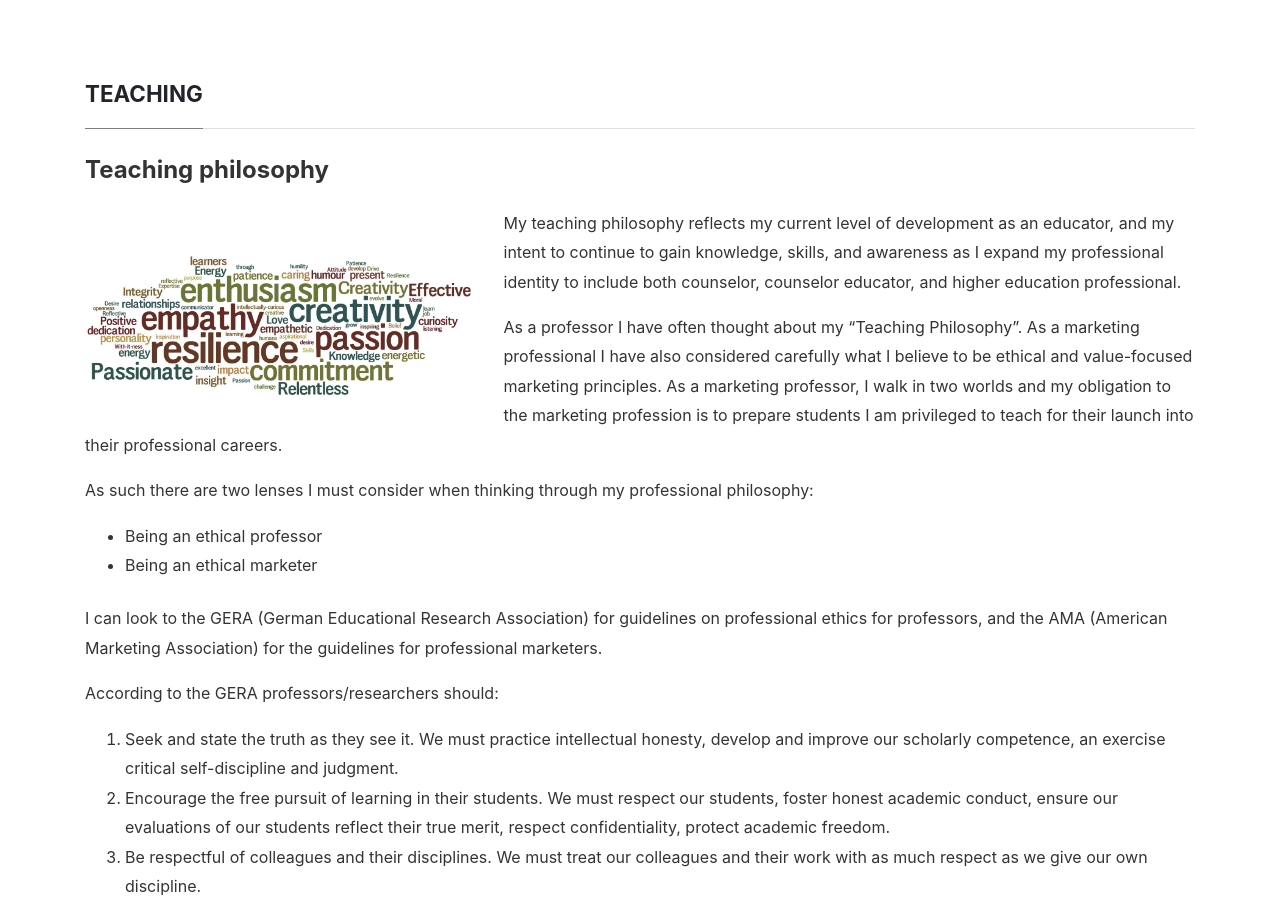
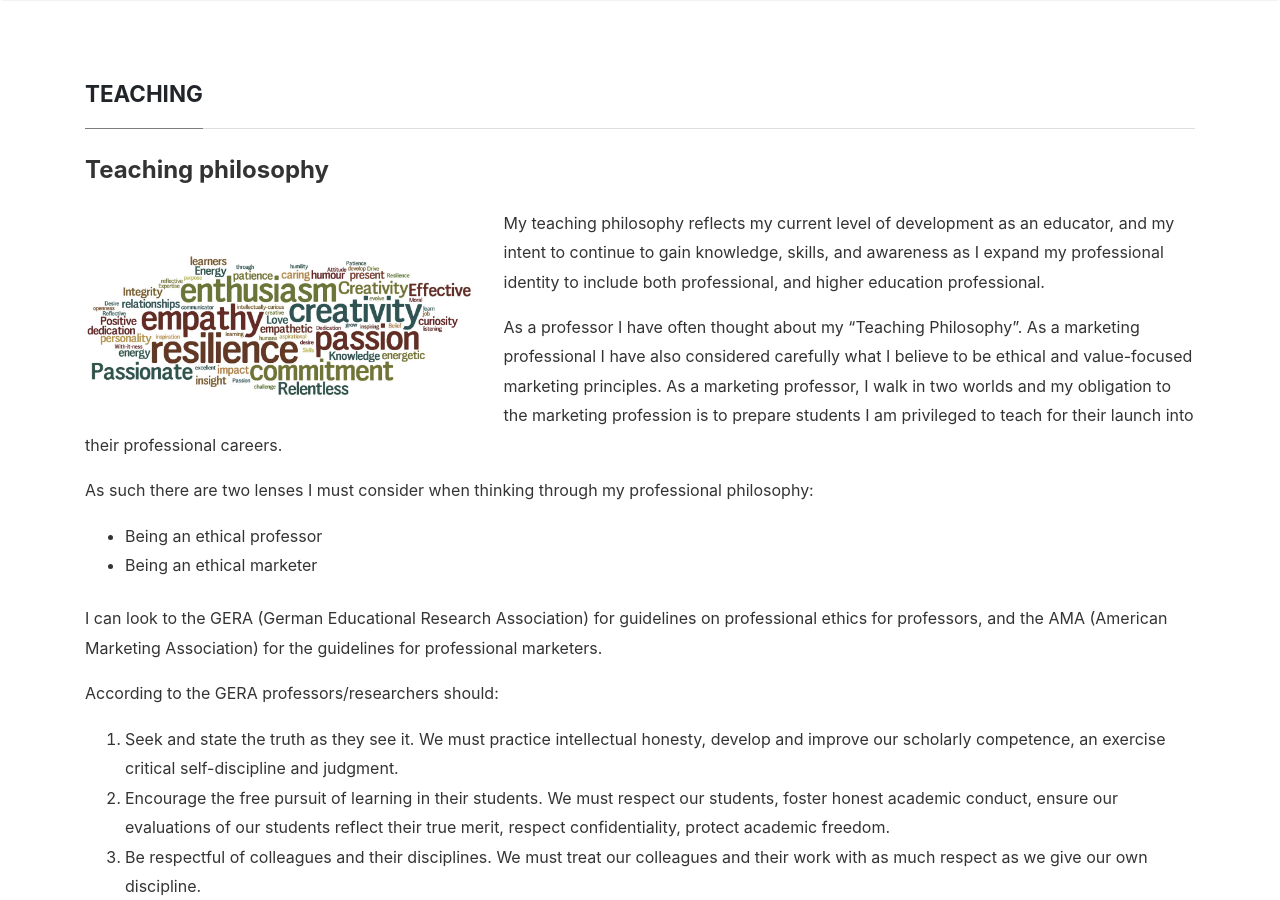
Before and after one commit to mgroheu/mgroh.github.io, a Jekyll site: the page built from _pages/teaching.md, in a window 1280 px wide and 900 px high. Built offline with Jekyll 4.4.1, drawn with Linux system fonts in a browser that asks for light colours; nearby versions of some CDN libraries; comment, search, counter and statistics services are not loaded.

Commit message:
Teaching update

```diff
--- a/_pages/teaching.md
+++ b/_pages/teaching.md
@@ -12,7 +12,7 @@ comments: false
 <div class="book__text">
 
 <p>
-My teaching philosophy reflects my current level of development as an educator, and my intent to continue to gain knowledge, skills, and awareness as I expand my professional identity to include both counselor, counselor educator, and higher education professional.
+My teaching philosophy reflects my current level of development as an educator, and my intent to continue to gain knowledge, skills, and awareness as I expand my professional identity to include both professional, and higher education professional.
 </p>
 <p>
 As a professor I have often thought about my “Teaching Philosophy”. As a marketing professional I have also considered carefully what I believe to be ethical and value-focused marketing principles.  As a marketing professor, I walk in two worlds and my obligation to the marketing profession is to prepare students I am privileged to teach for their launch into their professional careers.
```
